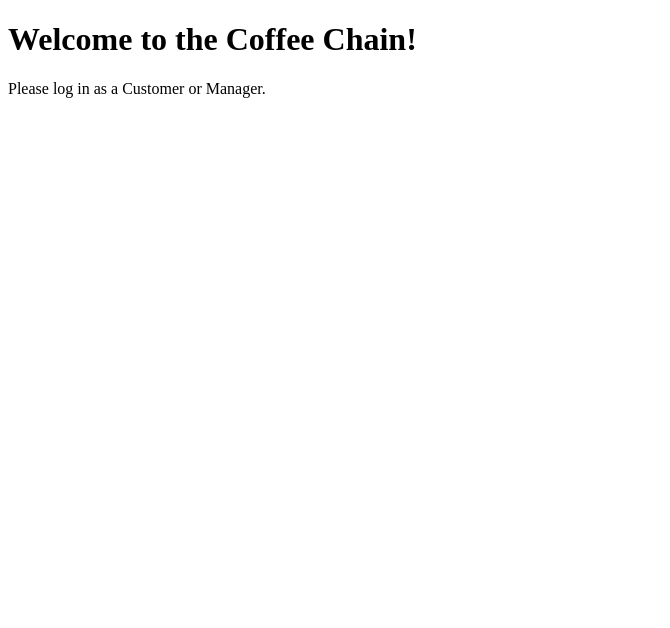
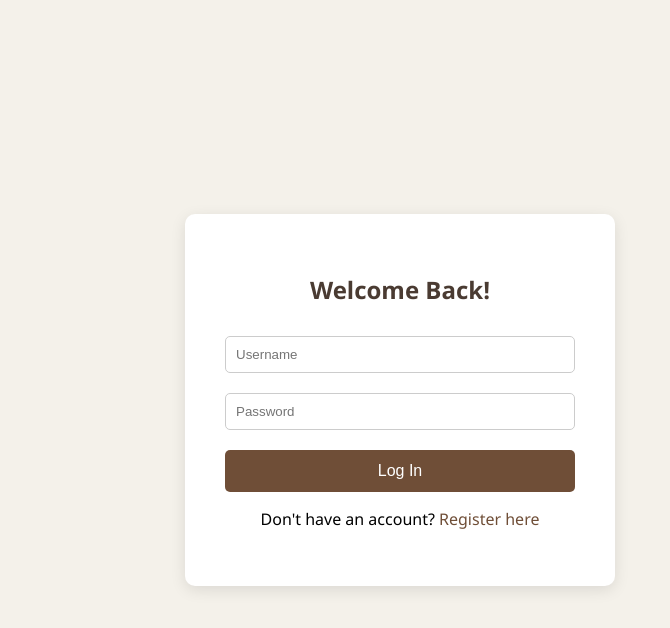
Before and after one commit to bianca-2106/Coffee-Chain-Application, an Electron app: page frontend/index.html in a window 800 px wide. Shown: the whole page, without its empty margins (0-670 px from the left). Drawn offline with Linux system fonts and the light colour scheme.

Commit message:
styled frontend

```diff
--- a/frontend/index.html
+++ b/frontend/index.html
@@ -1,11 +1,42 @@
 <!DOCTYPE html>
-<html>
+<html lang="en">
 <head>
     <meta charset="UTF-8">
     <title>Coffee Chain App</title>
+    <link rel="stylesheet" href="styles.css">
 </head>
 <body>
-<h1>Welcome to the Coffee Chain!</h1>
-<p>Please log in as a Customer or Manager.</p>
+<div class="container">
+    <div id="login-view" class="view active">
+        <h2>Welcome Back!</h2>
+        <form id="login-form">
+            <input type="text" id="login-username" placeholder="Username" required>
+            <input type="password" id="login-password" placeholder="Password" required>
+            <button type="submit">Log In</button>
+        </form>
+        <p>Don't have an account? <a href="#" id="show-register">Register here</a></p>
+    </div>
+
+    <div id="register-view" class="view">
+        <h2>Create an Account</h2>
+        <form id="register-form">
+            <select id="reg-role" required>
+                <option value="" disabled selected>Select Role...</option>
+                <option value="client">Customer</option>
+                <option value="manager">Manager</option>
+            </select>
+            <input type="text" id="reg-username" placeholder="Username" required>
+            <input type="password" id="reg-password" placeholder="Password" required>
+            <input type="text" id="reg-fullname" placeholder="Full Name" required>
+            <input type="text" id="reg-address" placeholder="Address" required>
+            <input type="text" id="reg-phone" placeholder="Phone Number" required>
+
+            <button type="submit">Register</button>
+        </form>
+        <p>Already have an account? <a href="#" id="show-login">Log in here</a></p>
+    </div>
+</div>
+
+<script src="renderer.js"></script>
 </body>
 </html>
--- /dev/null
+++ b/frontend/renderer.js
@@ -0,0 +1,24 @@
+const loginView = document.getElementById('login-view');
+const registerView = document.getElementById('register-view');
+
+document.getElementById('show-register').addEventListener('click', (e) => {
+    e.preventDefault();
+    loginView.classList.remove('active');
+    registerView.classList.add('active');
+});
+
+document.getElementById('show-login').addEventListener('click', (e) => {
+    e.preventDefault();
+    registerView.classList.remove('active');
+    loginView.classList.add('active');
+});
+
+document.getElementById('register-form').addEventListener('submit', (e) => {
+    e.preventDefault();
+    console.log("Registration button clicked! Ready to send data to Java.");
+});
+
+document.getElementById('login-form').addEventListener('submit', (e) => {
+    e.preventDefault();
+    console.log("Login button clicked! Ready to send data to Java.");
+});
--- /dev/null
+++ b/frontend/styles.css
@@ -0,0 +1,65 @@
+body {
+    font-family: 'Segoe UI', Tahoma, Geneva, Verdana, sans-serif;
+    background-color: #f4f1ea;
+    display: flex;
+    justify-content: center;
+    align-items: center;
+    height: 100vh;
+    margin: 0;
+}
+
+.container {
+    background-color: white;
+    padding: 40px;
+    border-radius: 10px;
+    box-shadow: 0 4px 15px rgba(0,0,0,0.1);
+    width: 350px;
+    text-align: center;
+}
+
+h2 {
+    color: #4a3b32;
+    margin-bottom: 20px;
+}
+
+input, select {
+    width: 100%;
+    padding: 10px;
+    margin: 10px 0;
+    border: 1px solid #ccc;
+    border-radius: 5px;
+    box-sizing: border-box;
+}
+
+button {
+    width: 100%;
+    padding: 12px;
+    background-color: #6f4e37;
+    color: white;
+    border: none;
+    border-radius: 5px;
+    cursor: pointer;
+    font-size: 16px;
+    margin-top: 10px;
+}
+
+button:hover {
+    background-color: #5a3f2c;
+}
+
+.view {
+    display: none;
+}
+
+.view.active {
+    display: block;
+}
+
+a {
+    color: #6f4e37;
+    text-decoration: none;
+}
+
+a:hover {
+    text-decoration: underline;
+}
```
